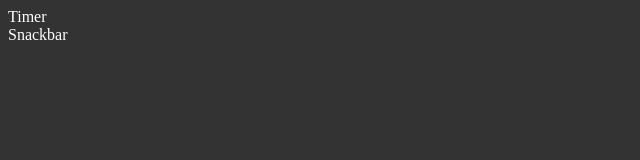
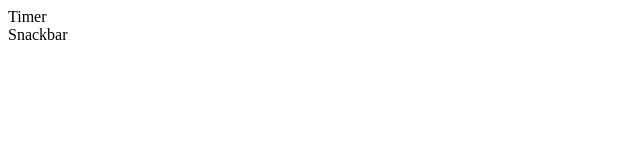
Before and after one commit to f1lger/goit-js-hw-10, a website built with Vite: page src/index.html in a window 1280 px wide. Shown: the whole page, without its empty margins (0-640 px from the left). Built offline with nearby package versions, Linux system fonts and the light colour scheme.

Commit message:
Update 1-timer.css

```diff
--- a/src/css/1-timer.css
+++ b/src/css/1-timer.css
@@ -1,7 +1,3 @@
-body {
-  background-color: #333;
-  color: #ffffff;
-}
 .home-link {
   display: block;
 }
```
